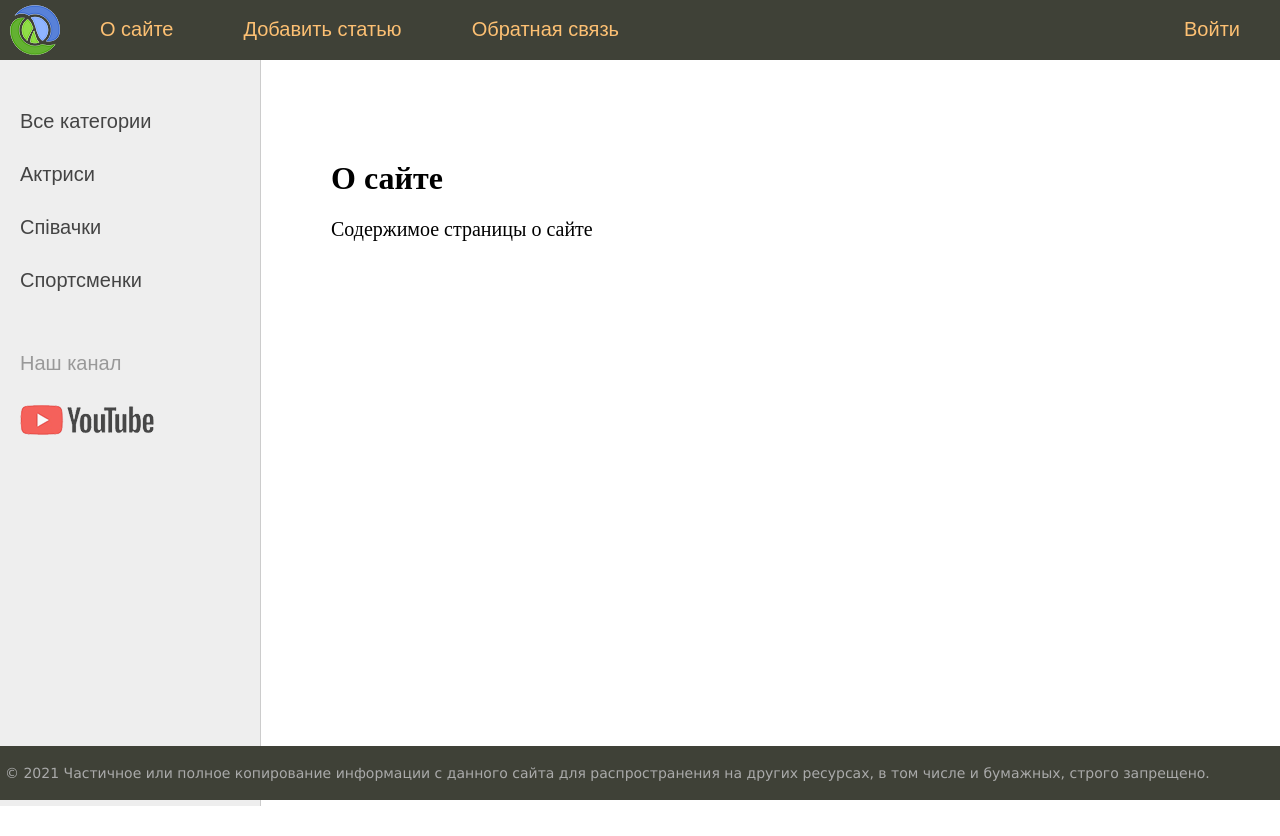
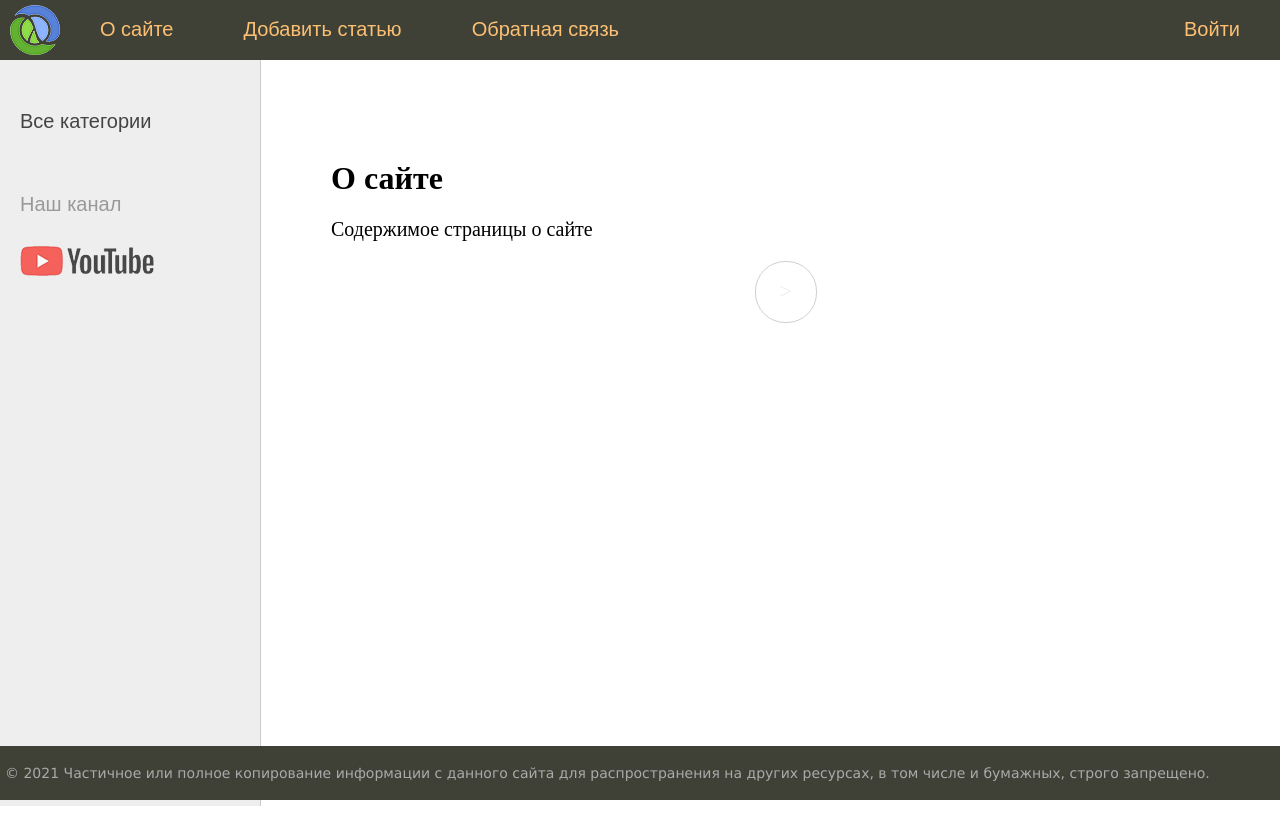
Before and after one commit to Ivan1998-23/Django_women, a Django app: page /about/ in a window 1280 px wide. Run offline with Django 4.2, Linux system fonts and the light colour scheme; data comes from the database, SQL or seed files in the repository; both versions use the stored data as it was after the commit.

Commit message:
18. Постраничная навигация (пагинация)

```diff
--- a/coolsite/women/static/women/css/styles.css
+++ b/coolsite/women/static/women/css/styles.css
@@ -390,3 +390,41 @@ ul.lang-list li a:hover {color: #fdc073;}
     min-width: 200px;
     font-size: 16px;
 }
+
+.list-pages {
+	text-align: center;
+	margin: 0 0 20px 0;
+}
+.list-pages ul {
+	margin: 20px 0 0 0;
+	padding: 0;
+	list-style: none;
+}
+.list-pages ul li {
+	display: inline-block;
+	margin: 0 20px 0 0;
+}
+.list-pages a {
+	color: #1111;
+	font-size: 24px;
+	text-decoration: none;
+}
+li.page-num{
+	display: inline-block;
+	width: 60px;
+	height: 44px;
+	padding: 16px 0 0 0;
+	border: 1px solid #d0d0d0;
+	border-radius: 30px;
+}
+.list-pages .page-num:hover {
+	box-shadow: 3px 3px 1px #d0d0d0;
+}
+.list-pages .page-num-selected {
+	border: none;
+	color: #000;
+	font-size: 20px;
+}
+.list-pages .page-num-selected:hover {
+	box-shadow: none;
+}
--- a/coolsite/women/templates/women/base.html
+++ b/coolsite/women/templates/women/base.html
@@ -49,7 +49,15 @@
 									<li><a href="{% url 'home' %}">Все категории</a></li>
 								{% endif %}
 
-								{% show_categories cat_selected=cat_selected %}
+								{% for c in cats %}
+									{% if c.women__count > 0 %}
+										{% if c.pk == cat_selected %}
+											<li class="selected">{{c.name}}</li>
+										{% else %}
+											<li><a href="{{ c.get_absolute_url}}">{{c.name}}</a></li>
+										{% endif %}
+									{% endif %}
+								{% endfor %}
 								<li class="share">
 									<p>Наш канал</p>
 									<a class="share-yt" href="https://www.youtube.com/channel/UClJzWfGWuGJL2t-3dYKcHTA/playlists" target="_blank" rel="nofollow"></a>
@@ -63,10 +71,37 @@
 							{% endblock %}
 
 							<!-- Блок контента -->
-								<div class="content-text">
-							{% block content %}
-							{% endblock %}
-								</div>
+							<div class="content-text">
+								{% block content %}
+								{% endblock %}
+
+								{% if page_obj.has_other_pages %}
+								<nav class="list-pages">
+									<ul>
+										{% if page_obj.has_previous %}
+											<li class="page-num" >
+												<a href="?page={{ page_obj.previous_page_number }}">&lt;</a>
+											</li>
+										{% endif %}
+
+										{%  for p in paginator.page_range %}
+											{% if page_obj.number == p %}
+												<li class="page-num page-num-selected">{{ p }}</li>
+											{% elif p >=  page_obj.number|add:-2 and p <= page_obj.number|add:2 %}
+												<li class="page-num">
+													<a href="?page={{ p }}">{{ p }}</a>
+												</li>
+											{% endif %}
+										{% endfor %}
+										{% if page_obj.has_next %}
+											<li class="page-num" >
+												<a href="?page={{ page_obj.next_page_number }}">&gt;</a>
+											</li>
+										{% endif %}
+									</ul>
+								</nav>
+								{% endif %}
+							</div>
 							<!-- Конец блока контента -->
 						</td>
 					</tr>
--- a/coolsite/women/templates/women/index.html
+++ b/coolsite/women/templates/women/index.html
@@ -13,8 +13,9 @@
 {% endif %}
 				<h2>{{p.title}}</h2>
 	{% autoescape on %}
-	{{p.content|linebreaks|truncatewords:50}}
+		{{p.content|linebreaks|truncatewords:50}}
 	{% endautoescape %}
+
 			<div class="clear"></div>
 			<p class="link-read-post"><a href="{{ p.get_absolute_url }}">Читать пост</a></p>
 			</li>
--- /dev/null
+++ b/coolsite/women/utils.py
@@ -0,0 +1,30 @@
+from django.db.models import Count
+
+from .models import *
+
+menu = [{'title': 'О сайте', 'url_name': 'about'},
+        {'title': 'Добавить статью', 'url_name': 'add_page'},
+        {'title': 'Обратная связь', 'url_name': 'contact'},
+        {'title': 'Войти', 'url_name': 'login'}
+]
+
+
+# Mixin позволяет создавать клас где у кажного обьекта бкдкь свои атрибуты
+
+class DataMixin:
+    paginate_by = 1
+    # Создает контекст для шаблона  по умолчанию
+    def get_user_context(self, **kwargs):
+        context = kwargs
+        cats = Category.objects.annotate(Count('women'))
+
+        user_menu = menu.copy()
+        if not self.request.user.is_authenticated:
+            user_menu.pop(1)
+
+        context['menu'] = user_menu
+
+        context['cats'] = cats
+        if 'cat_selected' not in context:
+            context['cat_selected'] = 0
+        return context
--- a/coolsite/women/views.py
+++ b/coolsite/women/views.py
@@ -1,31 +1,31 @@
+from django.core.paginator import Paginator
 from django.shortcuts import render, redirect
 from django.http import HttpResponse, HttpResponseNotFound, Http404
 from django.shortcuts import render, redirect, get_object_or_404
 from django.urls import reverse_lazy
 from django.views.generic import ListView, DetailView, CreateView
+from django.contrib.auth.mixins import LoginRequiredMixin
 from .forms import *
 # Импорт БД
 from .models import *
+from .utils import *
+
 
 # title это то что написано на сылке
 #menu = ["О сайте", "Добавить статью", "Обратная связь", "Войти"]
-menu = [{'title': 'О сайте', 'url_name': 'about'},
-        {'title': 'Добавить статью', 'url_name': 'add_page'},
-        {'title': 'Обратная связь', 'url_name': 'contact'},
-        {'title': 'Войти', 'url_name': 'login'}
-]
 
-class WomenHome(ListView):
+
+class WomenHome(DataMixin, ListView):
+    paginate_by = 2
     model = Women
     template_name = 'women/index.html'
     context_object_name = 'posts'
 
     def get_context_data(self, *, object_list=None, **kwargs):
         context = super().get_context_data(**kwargs)
-        context['menu'] = menu
-        context['title'] = 'Главная страница'
-        context['cat_selected'] = 0
-        return context
+        c_def = self.get_user_context(title='Головна сторінка')
+        return dict(list(context.items()) + list(c_def.items()))
+
 
     def get_queryset(self):
         return Women.objects.filter(is_published=True)
@@ -43,17 +43,26 @@ class WomenHome(ListView):
 #     return render(request, 'women/index.html', context=context)
 
 def about(request):
-    return render(request, 'women/about.html', {'menu' : menu, 'title': 'О сайте'})
+    contact_list = Women.objects.all()
+    paginator = Paginator(contact_list, 2)
+
+    page_number = request.GET.get('page')
+    page_obj = paginator.get_page(page_number)
+    return render(request, 'women/about.html', {'page_obj': page_obj, 'menu' : menu, 'title': 'О сайте'})
 #
-class AddPage(CreateView):
+class AddPage(LoginRequiredMixin, DataMixin, CreateView):
     form_class = AddPostForm
     template_name = 'women/addpage.html'
     success_url = reverse_lazy('home')
+    login_url = reverse_lazy('home')
+    # генерация ошибки "Доступ запрещон"  403 Forbidden
+    # raise_exception = True
+
     def get_context_data(self, *, object_list=None, **kwargs):
         context = super().get_context_data(**kwargs)
-        context['menu'] = menu
-        context['title'] = 'Добавление статьи'
-        return context
+        c_def = self.get_user_context(title='Добавление статьи')
+        return dict(list(context.items()) + list(c_def.items()))
+
 
 
 # def addpage(request):
@@ -99,20 +108,19 @@ def login(request):
 
 
 #Создаем клас представлений
-class ShowPost(DetailView):
+class ShowPost(DataMixin,  DetailView):
     model = Women
     template_name = "women/post.html"
     slug_url_kwarg = 'post_slug'
     context_object_name = 'post'
     def get_context_data(self, *, object_list=None, **kwargs):
         context = super().get_context_data(**kwargs)
-        context['menu'] = menu
-        context['title'] = context['post']
-        return context
+        c_def = self.get_user_context(title=context['post'])
+        return dict(list(context.items()) + list(c_def.items()))
 
 
 
-class WomenCategory(ListView):
+class WomenCategory(DataMixin, ListView):
     model = Women
     template_name = 'women/index.html'
     context_object_name = 'posts'
@@ -122,9 +130,8 @@ class WomenCategory(ListView):
         return Women.objects.filter(cat__slug=self.kwargs['cat_slug'], is_published=True)
     def get_context_data(self, *, object_list=None, **kwargs):
         context = super().get_context_data(**kwargs)
-        context['menu'] = menu
-        context['title'] = 'Категория - ' + str(context['posts'][0].cat)
-        context['cat_selected'] = context['posts'][0].cat_id
+        c_def = self.get_user_context(title='Категория - ' + str(context['posts'][0].cat),
+                                      cat_selected=context['posts'][0].cat_id)
         return context
 
 # def show_category(request, cat_id):
```
Also changed, not shown: coolsite/db.sqlite3, 1 other file.
